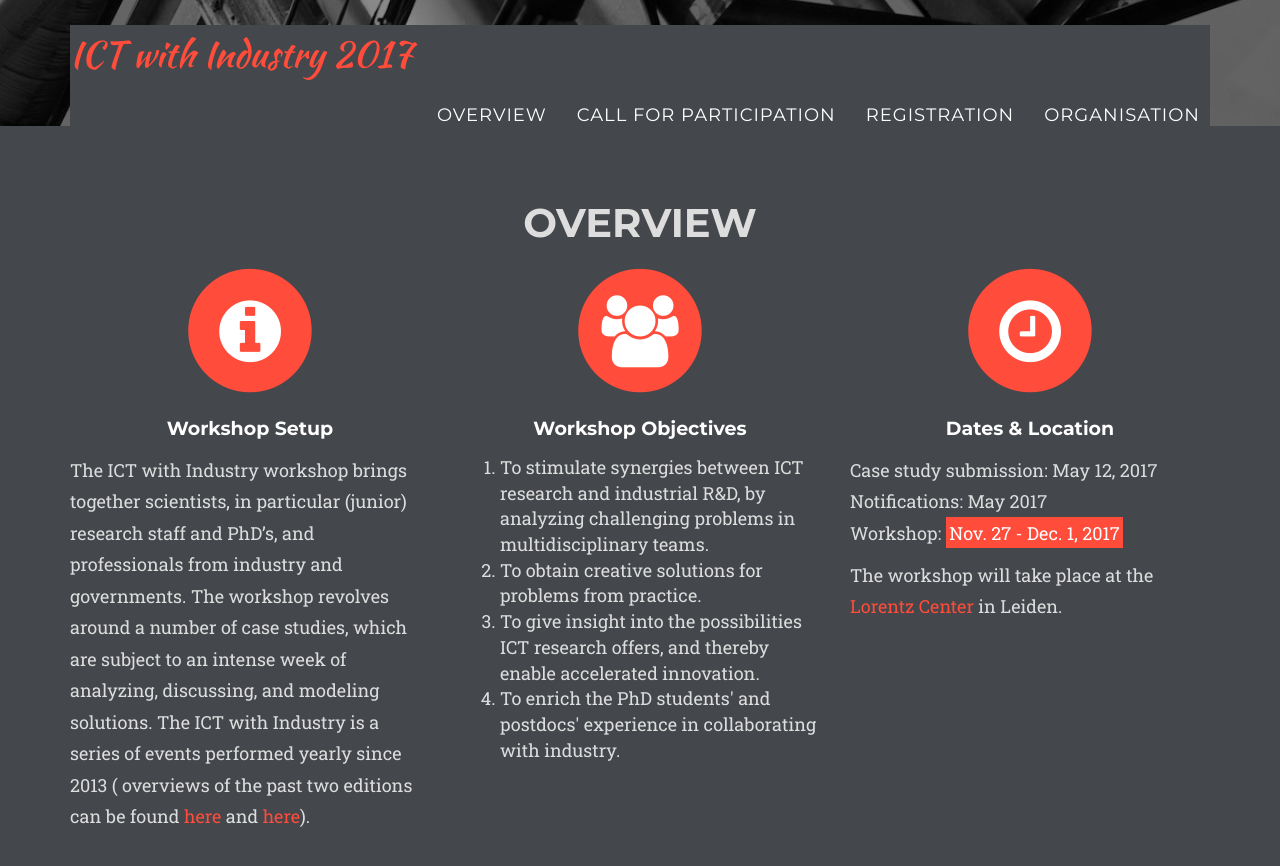
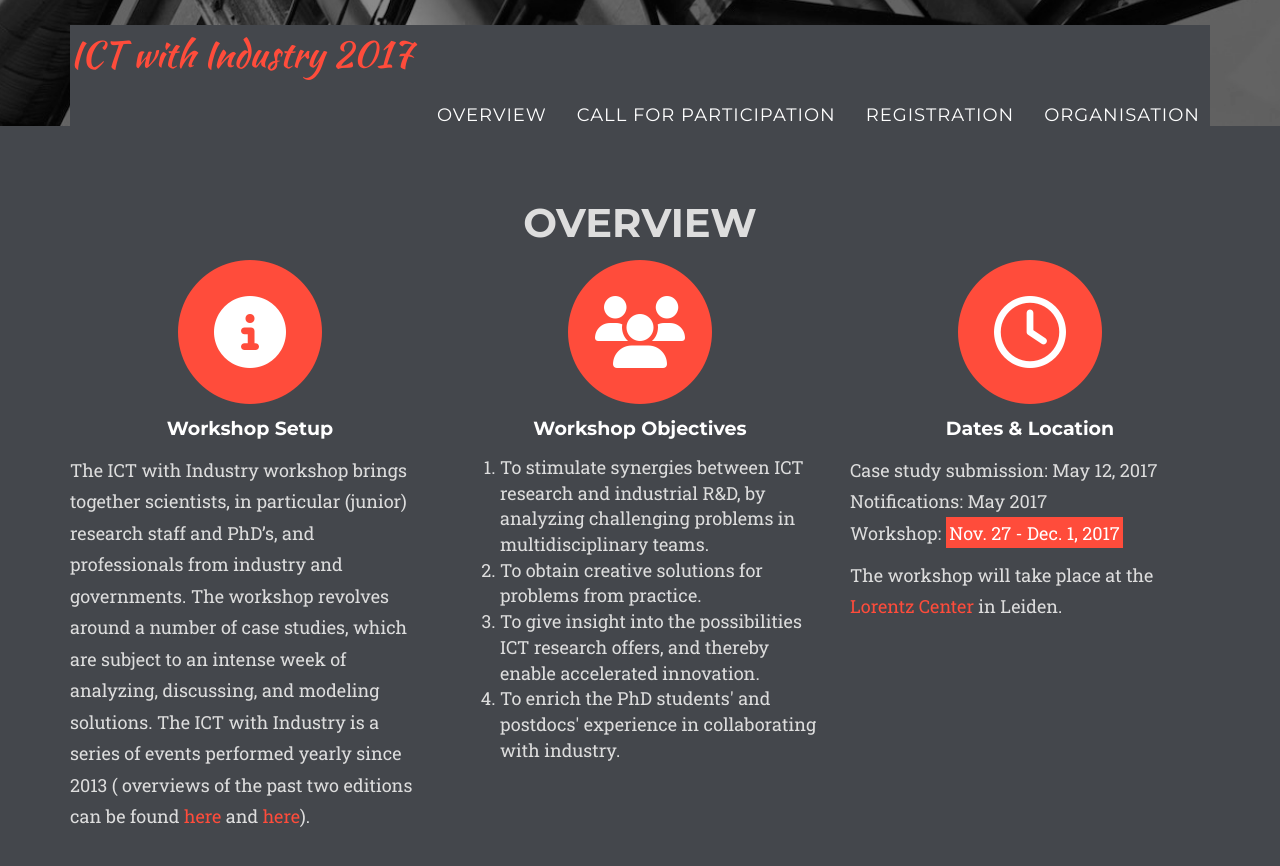
Before and after one commit to chauff/ictWI2017, a Jekyll site: the page built from index.html, in a window 1280 px wide and 900 px high, scrolled down 604 px. Shown: the top 866 px of the window. Built offline with Jekyll 4.4.1, drawn with Linux system fonts in a browser that asks for light colours; nearby versions of some CDN libraries; some web fonts are replaced; library files that are not in the unit come from our copies; comment, search, counter and statistics services are not loaded.

Commit message:
Update head.html

```diff
--- a/_includes/head.html
+++ b/_includes/head.html
@@ -9,11 +9,11 @@
 
     <!-- Custom CSS & Bootstrap Core CSS - Uses Bootswatch Flatly Theme: http://bootswatch.com/flatly/ -->
     <link rel="stylesheet" href="{{ "/style.css" | prepend: site.baseurl }}">
-    <link rel="stylesheet" href="css/style.css"> <!-- custom domain serving requires diff. treatment -->
+    <link rel="stylesheet" href="style.css"> <!-- custom domain serving requires diff. treatment -->
 
     <!-- Custom Fonts -->
     <link rel="stylesheet" href="{{ "/css/font-awesome/css/font-awesome.min.css" | prepend: site.baseurl }}">
-    <link rel="stylesheet" href="css/font-awesome/css/font-awesome.min.css"> <!-- custom domain serving requires diff. treatment -->
+    <link rel="stylesheet" href="css/font-awesome.min.css"> <!-- custom domain serving requires diff. treatment -->
 
     <link href="https://fonts.googleapis.com/css?family=Montserrat:400,700" rel="stylesheet" type="text/css">
     <link href='https://fonts.googleapis.com/css?family=Kaushan+Script' rel='stylesheet' type='text/css'>
```
